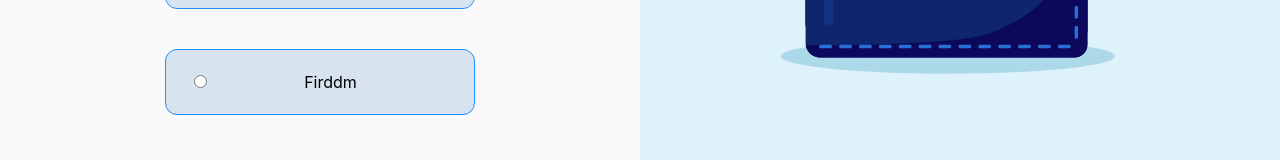
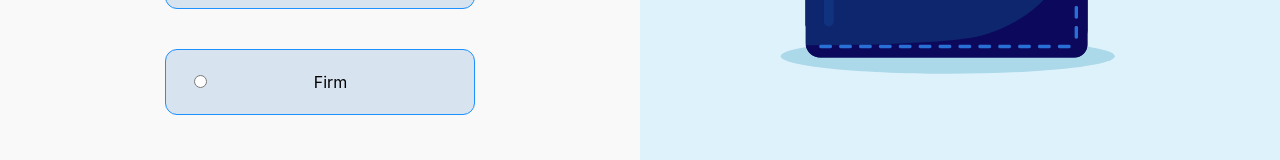
Before and after one commit to samiullah51/DealFloFinal, a React (Vite) app: page / in a window 1280 px wide. Shown: the part 533-693 px from the top of the page. Built offline with nearby package versions, Linux system fonts and the light colour scheme.

Commit message:
all done

```diff
--- a/src/pages/RolePage/RolePage.jsx
+++ b/src/pages/RolePage/RolePage.jsx
@@ -28,7 +28,7 @@ function RolePage() {
             <label htmlFor="firm">
               <Link to="/signin">
                 <input type="radio" name="role" />
-                <span>Firddm</span>
+                <span>Firm</span>
               </Link>
             </label>
           </div>
```
